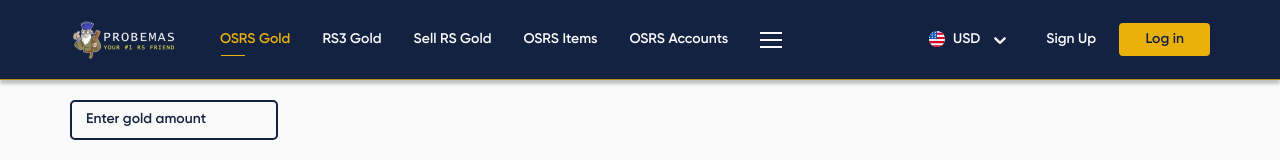
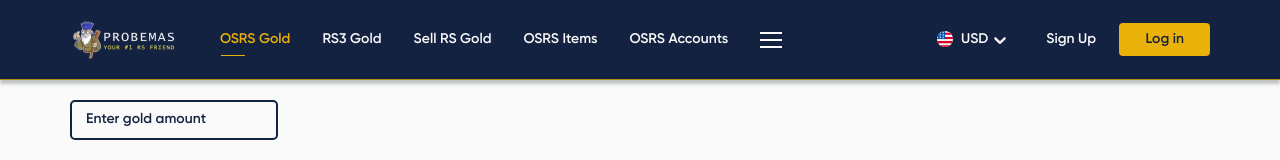
Before and after one commit to AnatoliiCubex/gold-2-currency, a Next.js app: page / in a window 1280 px wide. Shown: the top 160 px of the page. Built offline with nearby package versions, Linux system fonts and the light colour scheme.

Commit message:
fixed currency dropdown padding

```diff
--- a/src/components/UI/Select/Select.module.scss
+++ b/src/components/UI/Select/Select.module.scss
@@ -10,7 +10,11 @@
     background-color: transparent;
   }
 
-  & [class*="-ValueContainer"] {
+  // & [class*="-ValueContainer"] {
+  //   padding: 0px;
+  // }
+
+  & [class*="value-container"] {
     padding: 0px;
   }
 
```
